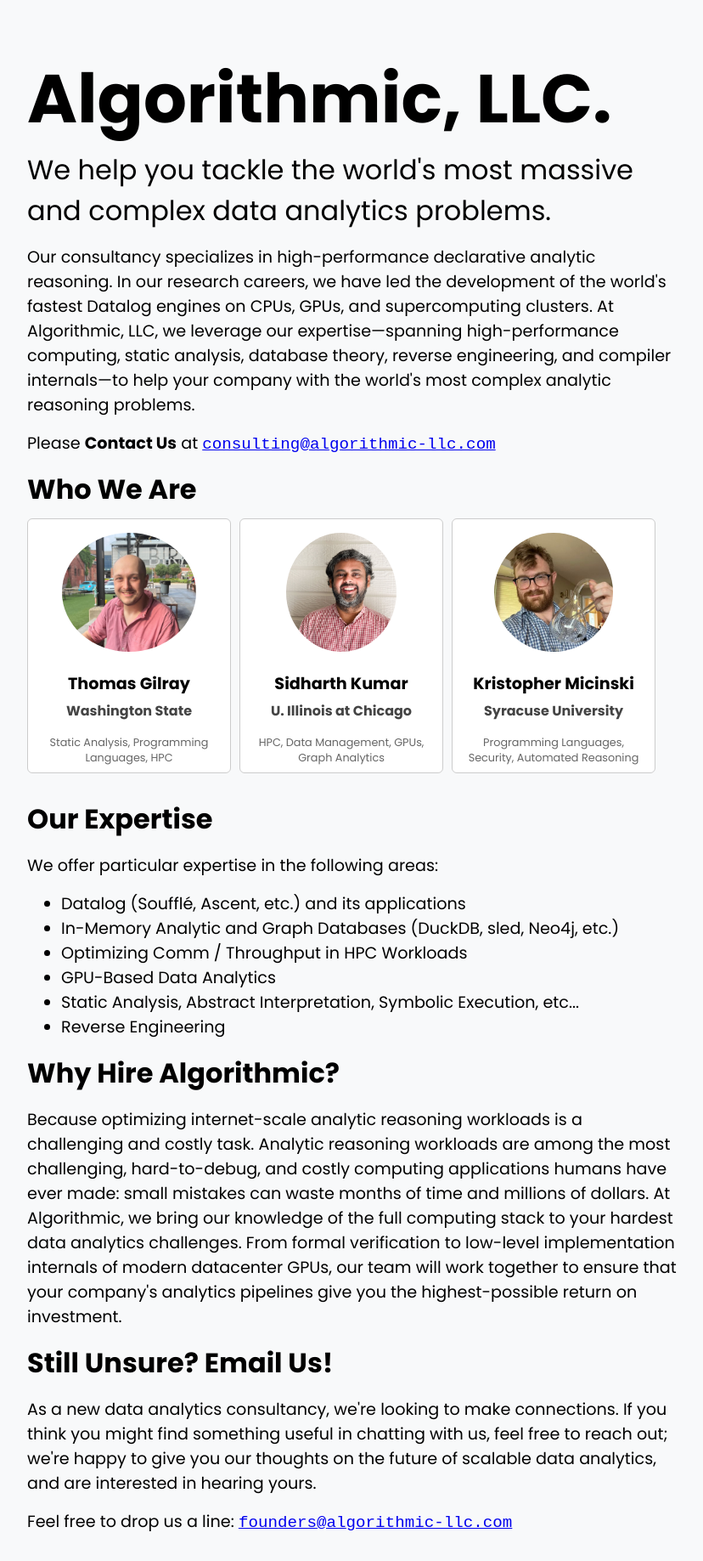
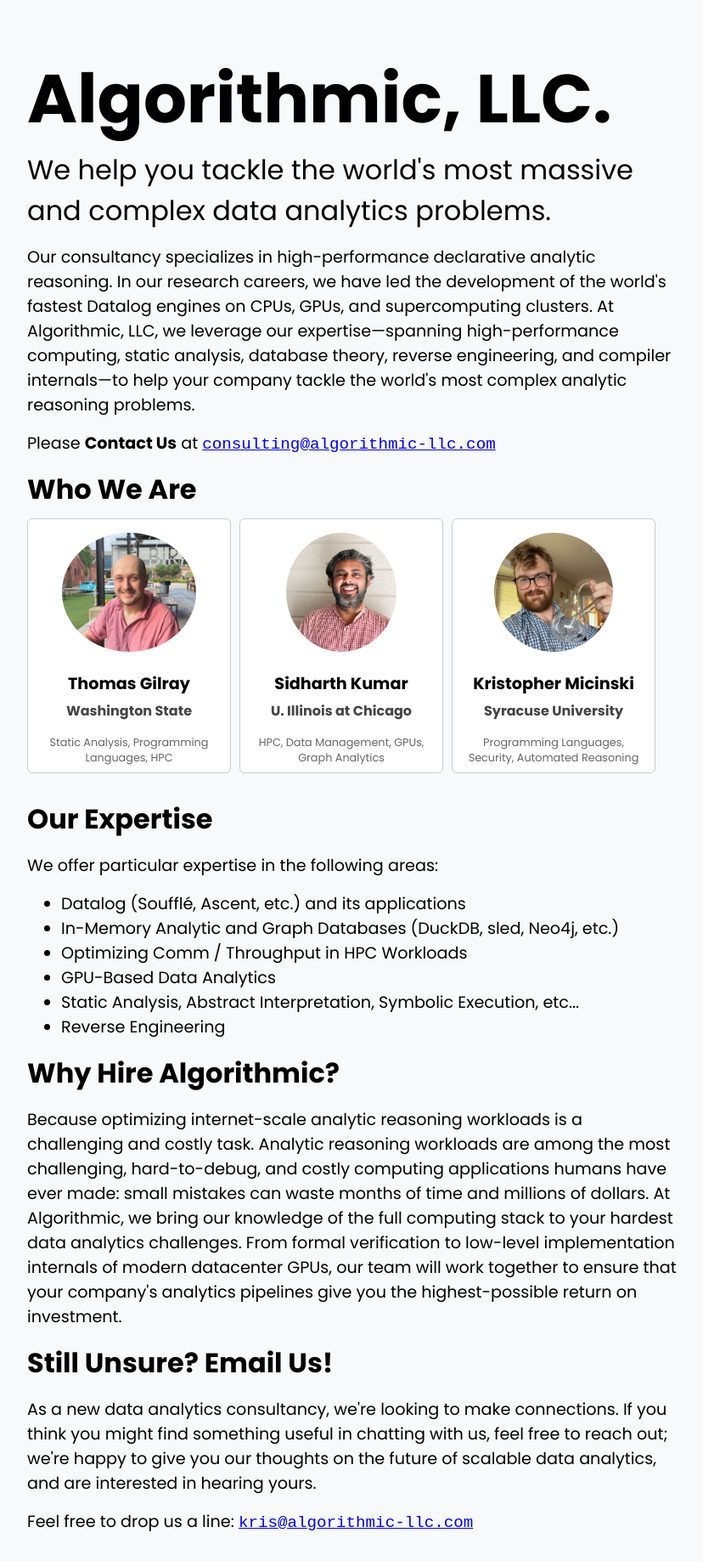
Before and after one commit to algorithmic-llc/algorithmic-llc.github.io, a Jekyll site: the page built from index.md, in a window 1280 px wide. Shown: the whole page at 85% size, without its empty margins (224-1052 px from the left). Built offline with Jekyll 4.4.1, drawn with Linux system fonts in a browser that asks for light colours.

Commit message:
website push

```diff
--- a/docs/CNAME
+++ b/docs/CNAME
@@ -1 +1 @@
-algorithmic-llc.com
+harp-lab.com
--- a/docs/feed.xml
+++ b/docs/feed.xml
@@ -1 +1 @@
-<?xml version="1.0" encoding="utf-8"?><feed xmlns="http://www.w3.org/2005/Atom" ><generator uri="https://jekyllrb.com/" version="4.3.4">Jekyll</generator><link href="http://harp-lab.com/feed.xml" rel="self" type="application/atom+xml" /><link href="http://harp-lab.com/" rel="alternate" type="text/html" /><updated>2025-02-22T21:05:04-05:00</updated><id>http://harp-lab.com/feed.xml</id></feed>
+<?xml version="1.0" encoding="utf-8"?><feed xmlns="http://www.w3.org/2005/Atom" ><generator uri="https://jekyllrb.com/" version="4.3.4">Jekyll</generator><link href="http://harp-lab.com/feed.xml" rel="self" type="application/atom+xml" /><link href="http://harp-lab.com/" rel="alternate" type="text/html" /><updated>2025-02-22T21:06:45-05:00</updated><id>http://harp-lab.com/feed.xml</id></feed>
--- a/docs/index.html
+++ b/docs/index.html
@@ -107,7 +107,7 @@ chatting with us, feel free to reach out; we're happy to give you our
 thoughts on the future of scalable data analytics, and are interested
 in hearing yours.</p>
 
-<p class="larger">Feel free to drop us a line: <a href="mailto:consulting@algorithmic-llc.com"><tt>founders@algorithmic-llc.com</tt></a></p>
+<p class="larger">Feel free to drop us a line: <a href="mailto:consulting@algorithmic-llc.com"><tt>kris@algorithmic-llc.com</tt></a></p>
 </p></p>
 
       </div>
--- a/index.md
+++ b/index.md
@@ -10,7 +10,7 @@ the development of the world's fastest Datalog engines on CPUs, GPUs,
 and supercomputing clusters. At Algorithmic, LLC, we leverage our
 expertise&mdash;spanning high-performance computing, static analysis,
 database theory, reverse engineering, and compiler internals&mdash;to
-help your company with the world's most complex analytic reasoning
+help your company tackle the world's most complex analytic reasoning
 problems.</p>
 
 <p class="larger">Please <b>Contact Us</b> at <a href="mailto:consulting@algorithmic-llc.com"><tt>consulting@algorithmic-llc.com</tt></a></p>
@@ -84,4 +84,4 @@ chatting with us, feel free to reach out; we're happy to give you our
 thoughts on the future of scalable data analytics, and are interested
 in hearing yours.</p>
 
-<p class="larger">Feel free to drop us a line: <a href="mailto:consulting@algorithmic-llc.com"><tt>founders@algorithmic-llc.com</tt></a></p>
+<p class="larger">Feel free to drop us a line: <a href="mailto:consulting@algorithmic-llc.com"><tt>kris@algorithmic-llc.com</tt></a></p>
```
